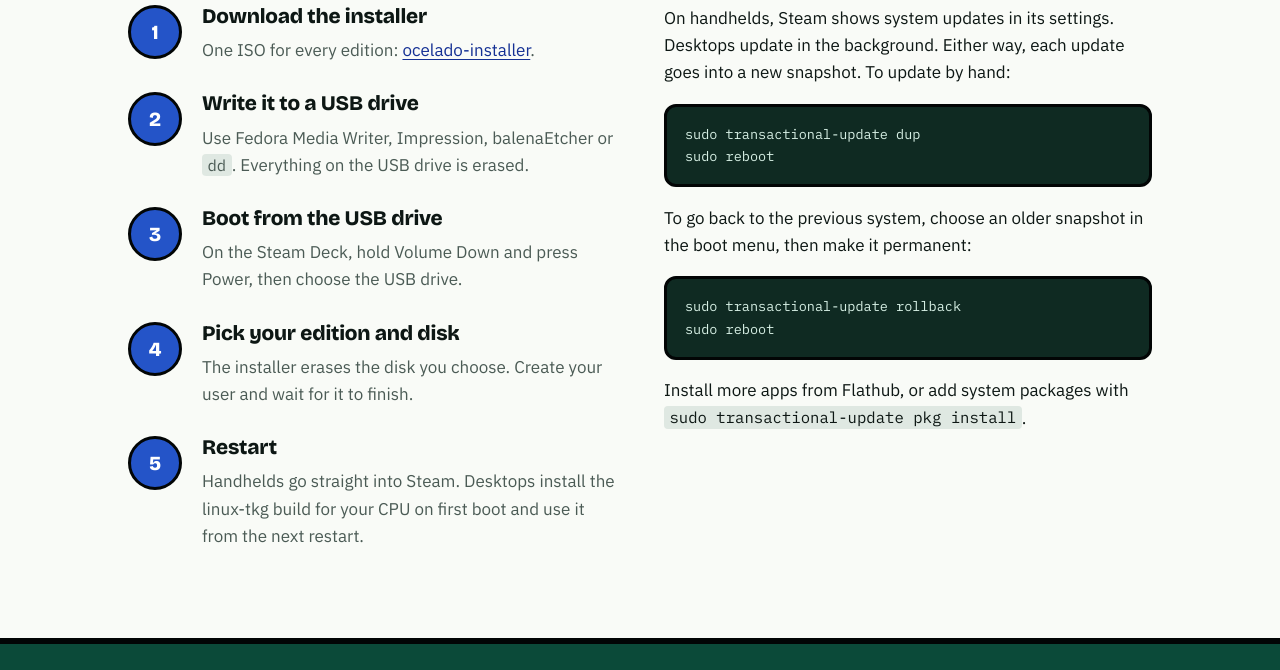
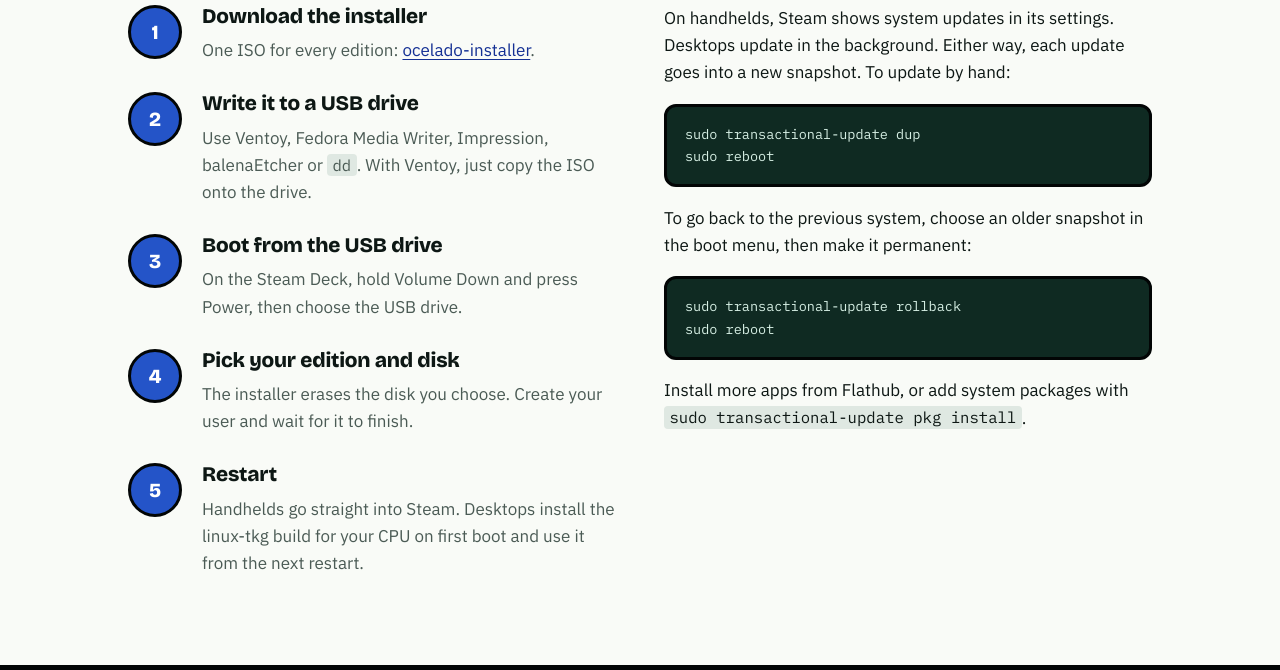
Before and after one commit to ocelado-linux/ocelado-linux.github.io, a plain HTML site: page index.html in a window 1280 px wide. Shown: the part 2620-3290 px from the top of the page. Drawn offline with nearby package versions, Linux system fonts and the light colour scheme.

Commit message:
Install: add Ventoy
Co-Authored-By: Claude Opus 5.5 <noreply@anthropic.com>
Claude-Session: https://claude.ai/code/session_01Cr4RMmaX3A322jxPoDzJ9x

```diff
--- a/index.html
+++ b/index.html
@@ -282,7 +282,7 @@ footer .legal { margin-top: 28px; font-size: 0.85rem; color: #a9c7bb; max-width:
         <h2>Install</h2>
         <ol class="steps">
           <li><div><h3>Download the installer</h3><p>One ISO for every edition: <a href="https://download.opensuse.org/repositories/home:/Luthenis:/ogc-handheld/images/iso/ocelado-installer.x86_64-Ocelado.iso">ocelado-installer</a>.</p></div></li>
-          <li><div><h3>Write it to a USB drive</h3><p>Use Fedora Media Writer, Impression, balenaEtcher or <code>dd</code>. Everything on the USB drive is erased.</p></div></li>
+          <li><div><h3>Write it to a USB drive</h3><p>Use Ventoy, Fedora Media Writer, Impression, balenaEtcher or <code>dd</code>. With Ventoy, just copy the ISO onto the drive.</p></div></li>
           <li><div><h3>Boot from the USB drive</h3><p>On the Steam Deck, hold Volume Down and press Power, then choose the USB drive.</p></div></li>
           <li><div><h3>Pick your edition and disk</h3><p>The installer erases the disk you choose. Create your user and wait for it to finish.</p></div></li>
           <li><div><h3>Restart</h3><p>Handhelds go straight into Steam. Desktops install the linux-tkg build for your CPU on first boot and use it from the next restart.</p></div></li>
```
